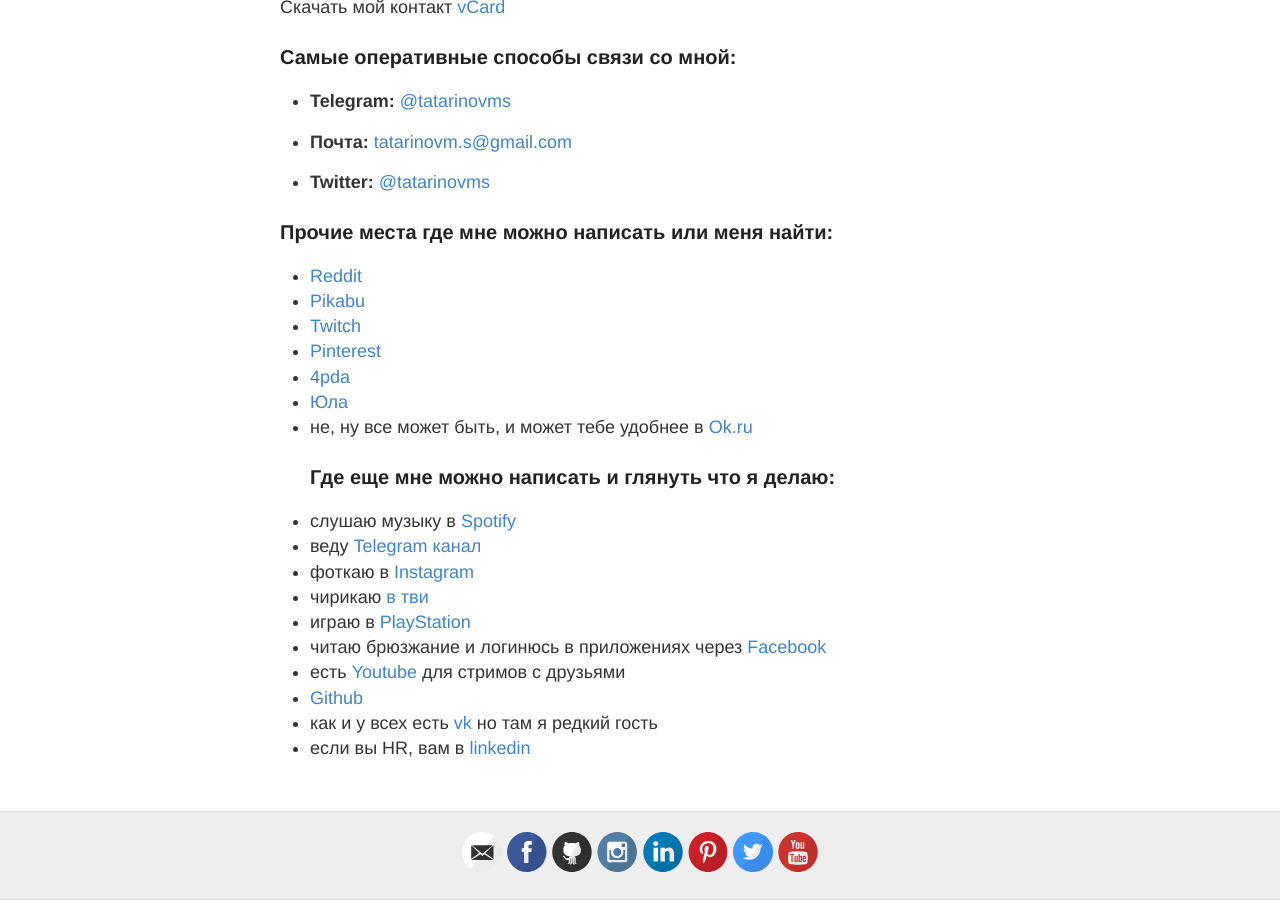
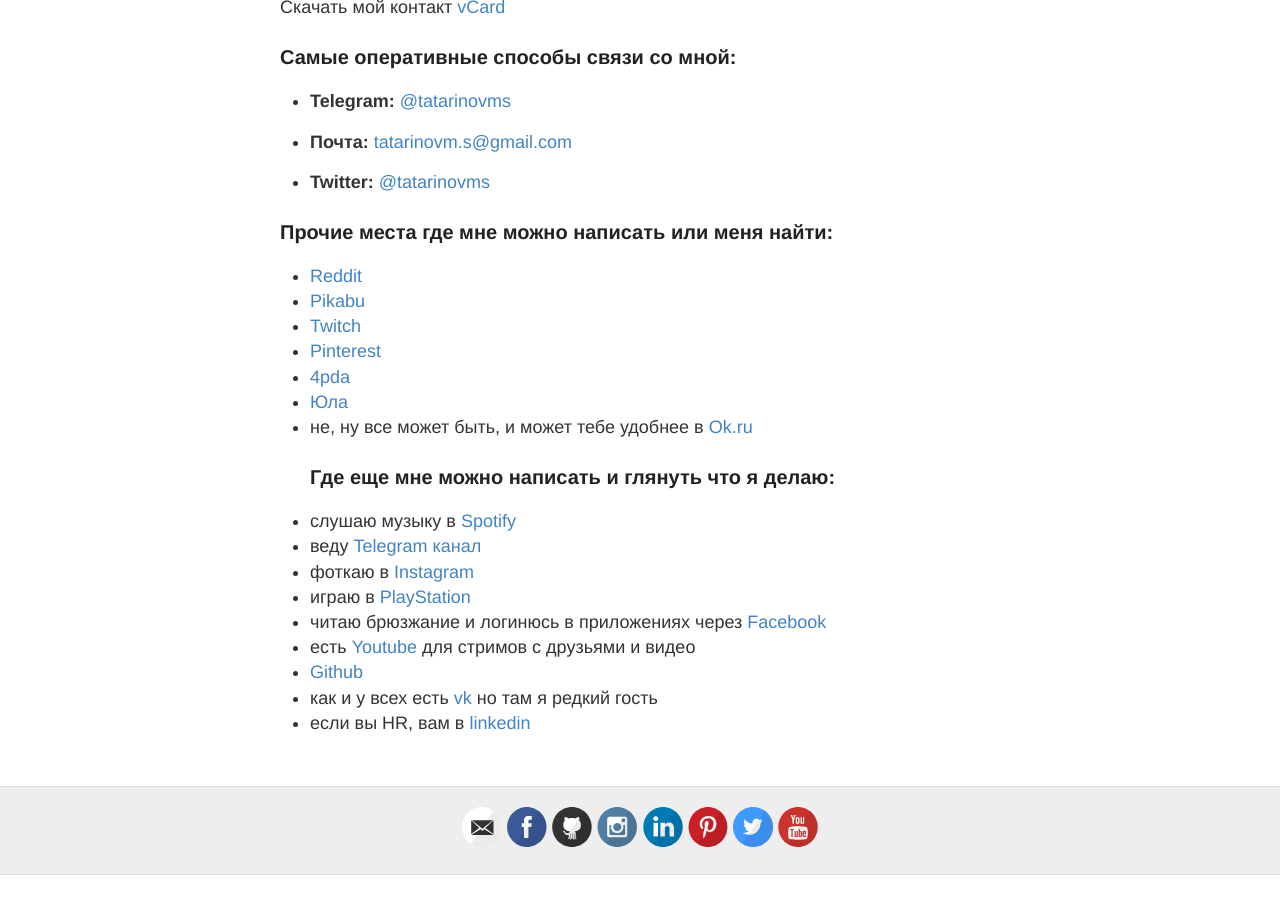
Before and after one commit to tatarinovms/tatarinovms.github.io, a Jekyll site: the page built from about.md, in a window 1280 px wide and 900 px high, scrolled down 844 px. Built offline with Jekyll 4.4.1, drawn with Linux system fonts in a browser that asks for light colours; after the commit the page ends 1719 px from its top, so only the background shows below that.

Commit message:
Update about.md

```diff
--- a/about.md
+++ b/about.md
@@ -39,10 +39,9 @@
 - слушаю музыку в [Spotify](https://open.spotify.com/user/tatarinovms?si=fQqV0-9QQ_OgO6IzsoryOA)
 - веду [Telegram канал](https://t.me/beaverclan)
 - фоткаю в [Instagram ](https://www.instagram.com/tatarinovms/)
-- чирикаю  [в тви](https://twitter.com/tatarinovms)
 - играю в [PlayStation](https://my.playstation.com/profile/tatarinovms)
 - читаю брюзжание и логинюсь в приложениях через [Facebook](https://www.facebook.com/tatarinovm.s)
-- есть [Youtube](https://www.youtube.com/c/MaximTatarinov) для стримов с друзьями
+- есть [Youtube](https://www.youtube.com/c/MaximTatarinov) для стримов с друзьями и видео
 - [Github](https://github.com/tatarinovms)
 - как и у всех есть [vk](https://vk.com/tatarinovms) но там я редкий гость
 - если вы HR, вам в [linkedin](https://www.linkedin.com/in/tatarinovms/)
```
